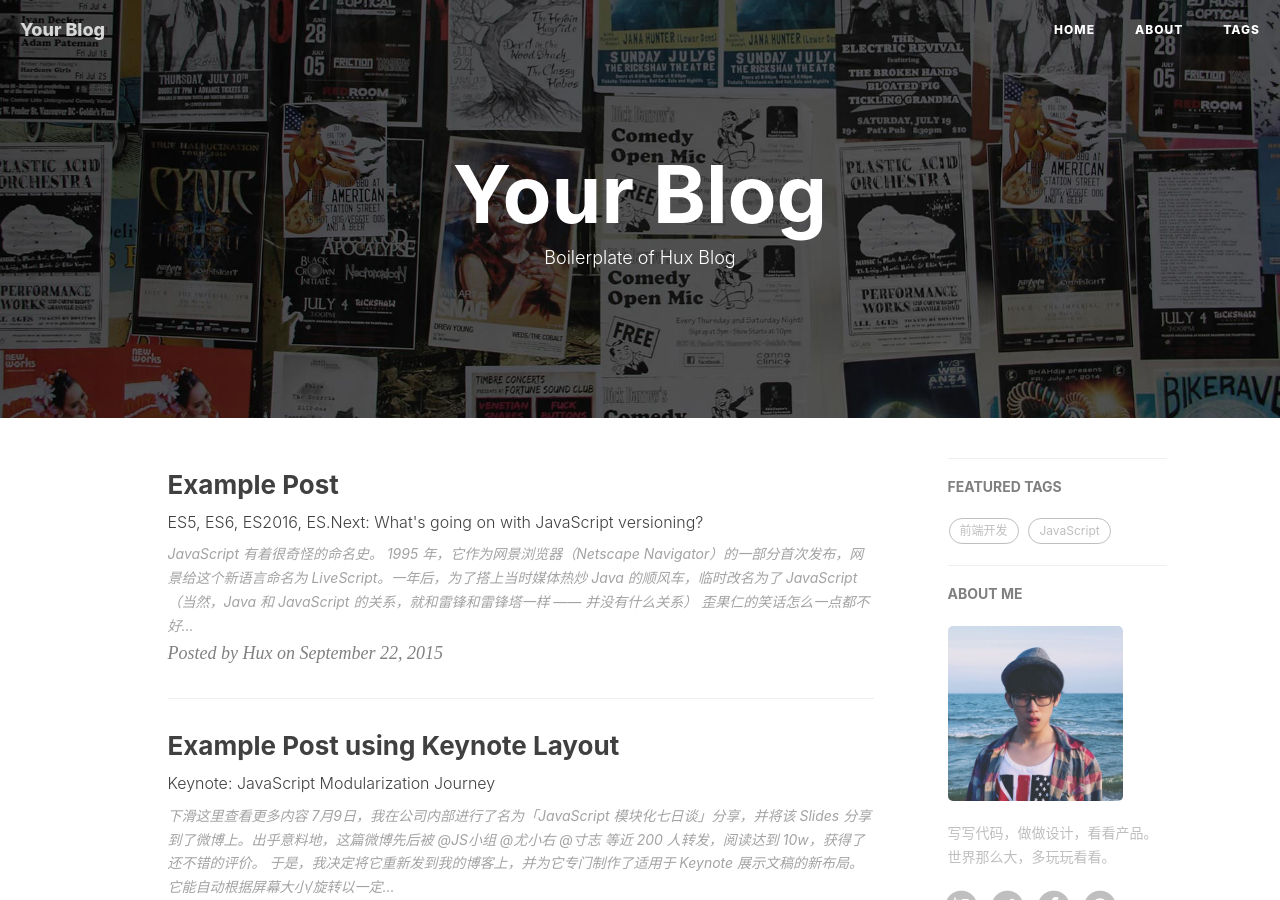
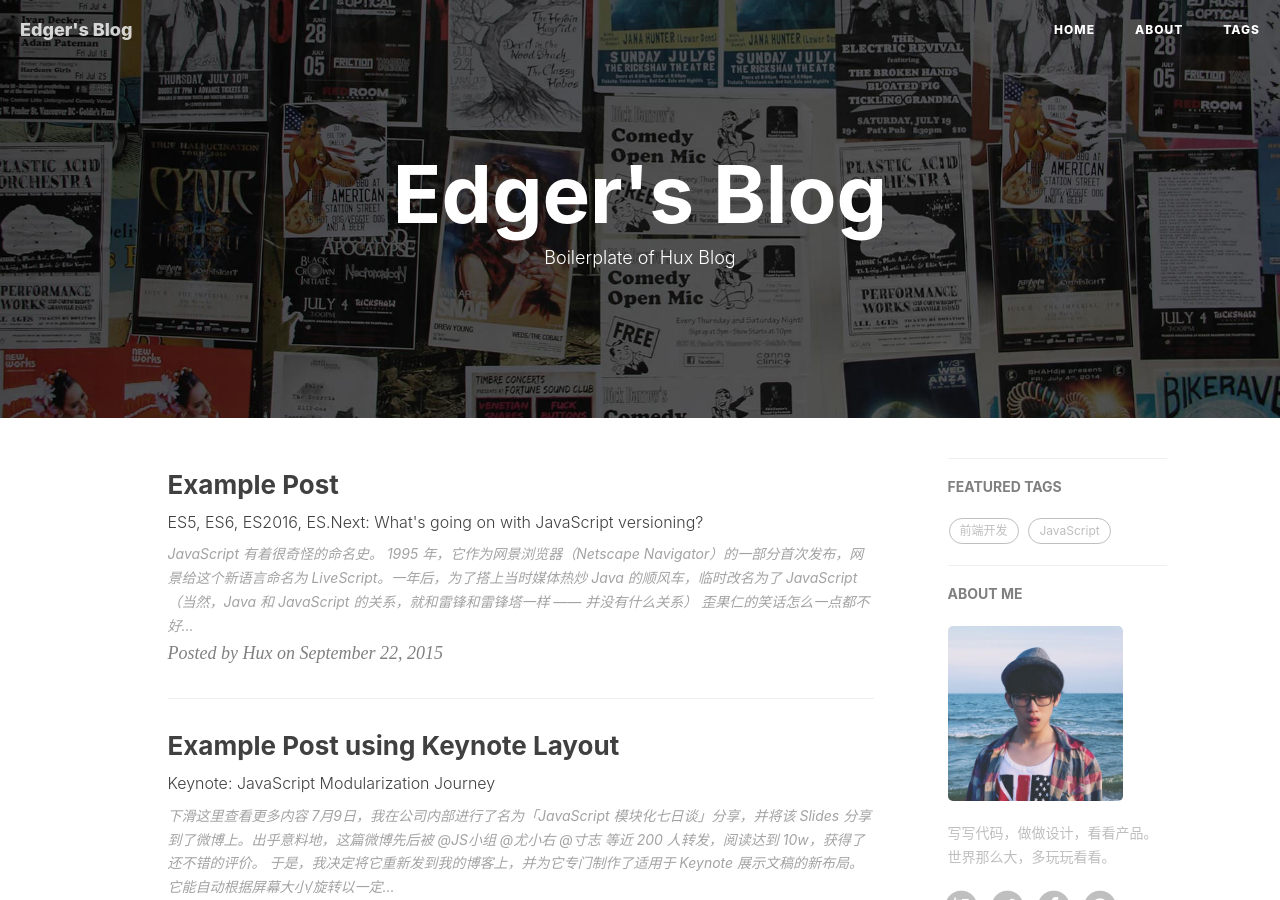
Before and after one commit to Edger/edger.github.io, a Jekyll site: the page built from index.html, in a window 1280 px wide and 900 px high. Built offline with Jekyll 4.4.1, drawn with Linux system fonts in a browser that asks for light colours; nearby versions of some CDN libraries; the list of posts is cut into pages by our own code; comment, search, counter and statistics services are not loaded; some of the changed text lies outside the part shown.

Commit message:
updated _config.yml

```diff
--- a/_config.yml
+++ b/_config.yml
@@ -1,6 +1,6 @@
 # Site settings
-title: Your Blog
-SEOTitle: 你的博客 | Your Blog
+title: Edger's Blog
+SEOTitle: 你的博客 | Edger's Blog
 header-img: img/home-bg.jpg
 email: huxpro@gmail.com
 description: ""
```
